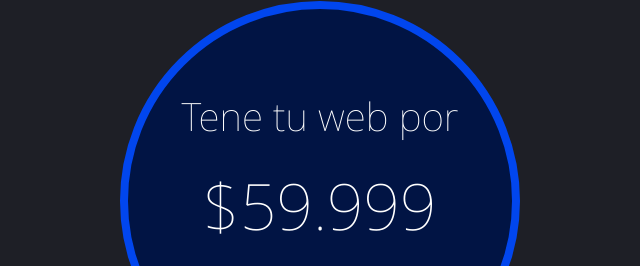
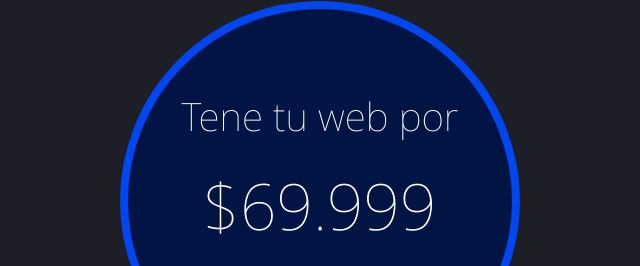
Before and after one commit to ValentinValleWD/Valentin_Valle_WD, a plain HTML site: page index.html in a window 1280 px wide. Shown: the part 3571-3837 px from the top of the page, 38-678 px from the left. Drawn offline with nearby package versions, Linux system fonts and the light colour scheme.

Commit message:
Update index.html

```diff
--- a/index.html
+++ b/index.html
@@ -141,7 +141,7 @@
             <div data-aos="zoom-in" class="precio">
 
                 <h1 class="h1_precio h1_precio_primero">Tene tu web por</h1>
-                <h2>$59.999</h2>
+                <h2>$69.999</h2>
                 <a href=""> <button class="button_precio"> Quiero la web </button> </a>
             </div>
 
```
